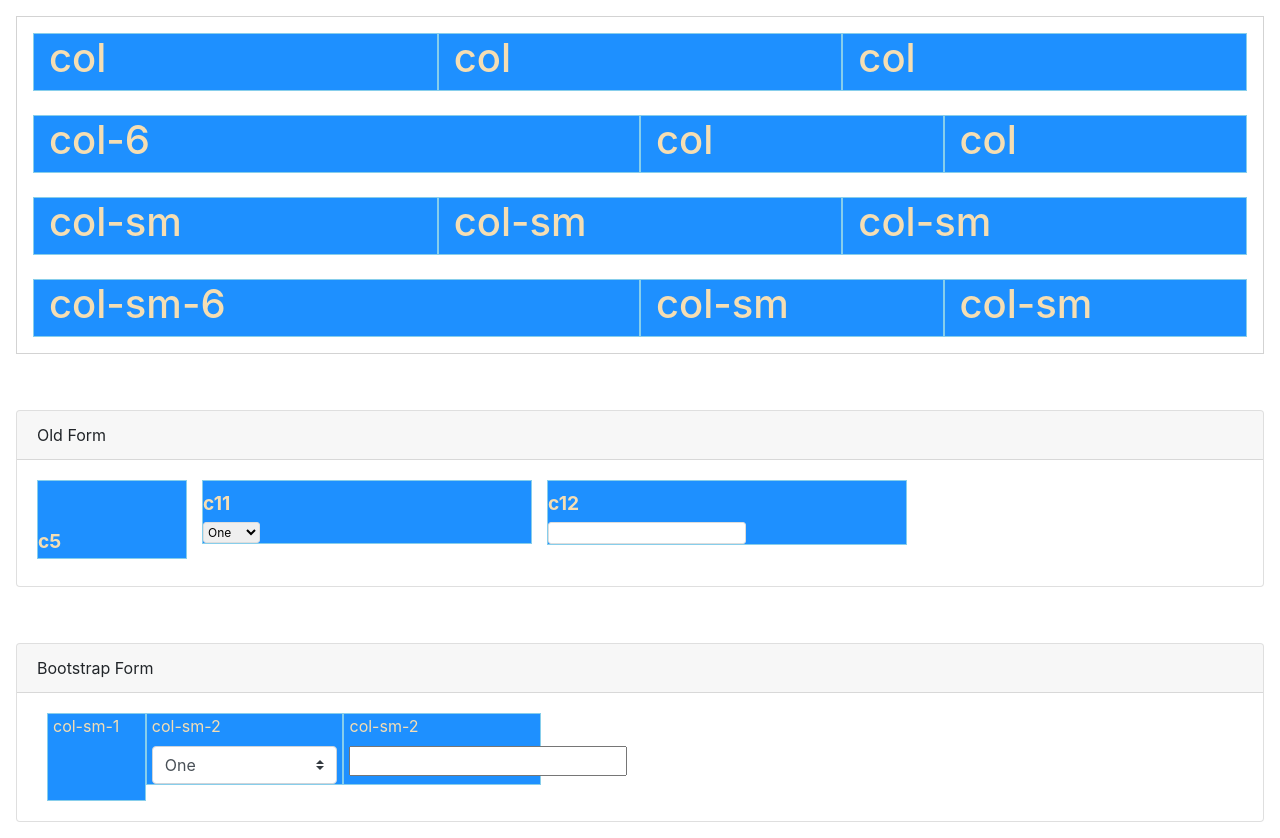
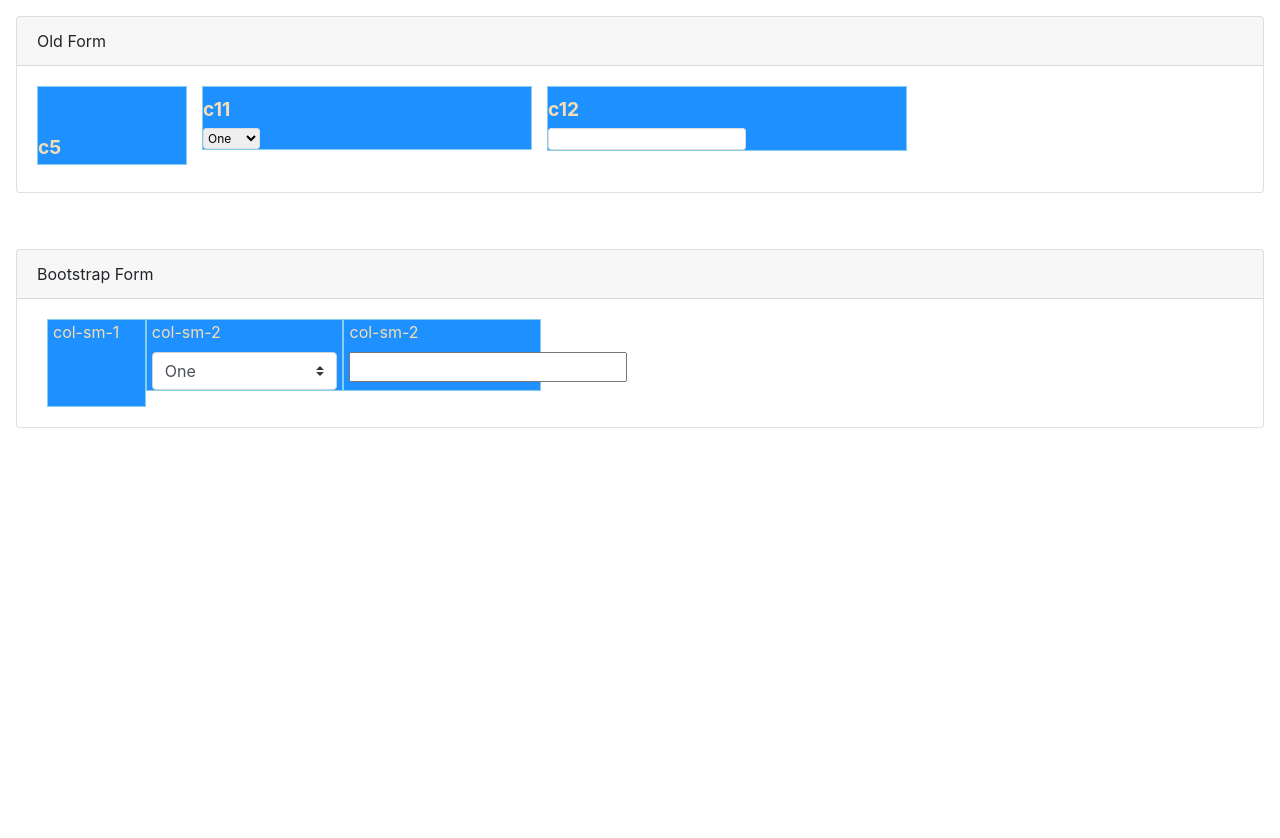
Before and after one commit to v3gan/bootstrap_demo, a plain HTML site: page index.html in a window 1280 px wide. After the commit the page ends 800 px from the top, so only its background shows below. Drawn offline with nearby package versions, Linux system fonts and the light colour scheme.

Commit message:
remove demo box

```diff
--- a/index.html
+++ b/index.html
@@ -10,12 +10,6 @@
 
     <title>Hello, world!</title>
     <style>
-      .demo-box {
-        padding: 1rem;
-        margin: 1rem;
-        width: auto;
-        border: 1px solid lightgray;
-      }
       .card {
         margin: 1rem;
         width: auto;
@@ -96,58 +90,6 @@
     </style>
   </head>
   <body>
-    <div class="demo-box">
-      <div class="container-fluid">
-        <div class="row">
-          <div class="col">
-            <h1>col</h1>
-          </div>
-          <div class="col">
-            <h1>col</h1>
-          </div>
-          <div class="col">
-            <h1>col</h1>
-          </div>
-        </div>
-        <br />
-        <div class="row">
-          <div class="col-6">
-            <h1>col-6</h1>
-          </div>
-          <div class="col">
-            <h1>col</h1>
-          </div>
-          <div class="col">
-            <h1>col</h1>
-          </div>
-        </div>
-        <br />
-        <div class="row">
-          <div class="col-sm">
-            <h1>col-sm</h1>
-          </div>
-          <div class="col-sm">
-            <h1>col-sm</h1>
-          </div>
-          <div class="col-sm">
-            <h1>col-sm</h1>
-          </div>
-        </div>
-        <br />
-        <div class="row">
-          <div class="col-sm-6">
-            <h1>col-sm-6</h1>
-          </div>
-          <div class="col-sm">
-            <h1>col-sm</h1>
-          </div>
-          <div class="col-sm">
-            <h1>col-sm</h1>
-          </div>
-        </div>
-      </div>
-    </div>
-    <br />
     <div class="card">
       <div class="card-header">Old Form</div>
       <div class="card-body">
```
